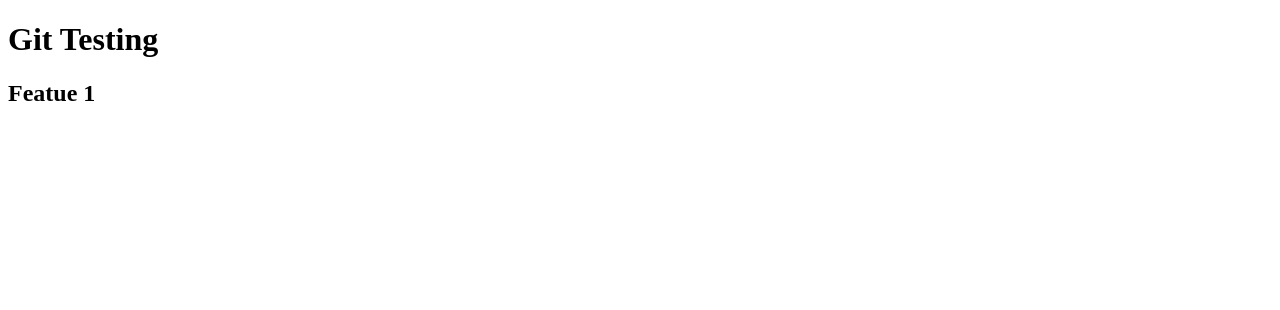
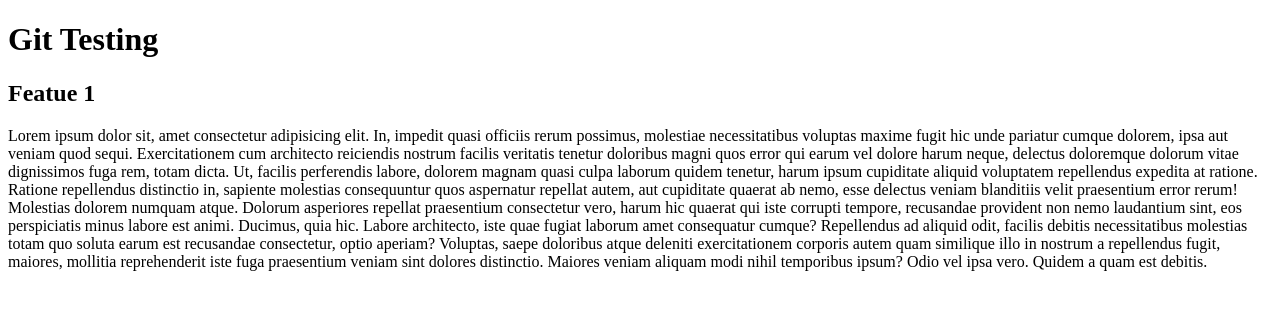
Before and after one commit to KyawZawHtet/Project, a plain HTML site: page index.html in a window 1280 px wide. Drawn offline with Linux system fonts and the light colour scheme.

Commit message:
add para

```diff
--- a/index.html
+++ b/index.html
@@ -1,13 +1,38 @@
 <!DOCTYPE html>
 <html lang="en">
-<head>
-    <meta charset="UTF-8">
-    <meta name="viewport" content="width=device-width, initial-scale=1.0">
+  <head>
+    <meta charset="UTF-8" />
+    <meta name="viewport" content="width=device-width, initial-scale=1.0" />
     <title>Document</title>
-</head>
-<body>
+  </head>
+  <body>
     <h1>Git Testing</h1>
 
     <h2>Featue 1</h2>
-</body>
+
+    <p>
+      Lorem ipsum dolor sit, amet consectetur adipisicing elit. In, impedit
+      quasi officiis rerum possimus, molestiae necessitatibus voluptas maxime
+      fugit hic unde pariatur cumque dolorem, ipsa aut veniam quod sequi.
+      Exercitationem cum architecto reiciendis nostrum facilis veritatis tenetur
+      doloribus magni quos error qui earum vel dolore harum neque, delectus
+      doloremque dolorum vitae dignissimos fuga rem, totam dicta. Ut, facilis
+      perferendis labore, dolorem magnam quasi culpa laborum quidem tenetur,
+      harum ipsum cupiditate aliquid voluptatem repellendus expedita at ratione.
+      Ratione repellendus distinctio in, sapiente molestias consequuntur quos
+      aspernatur repellat autem, aut cupiditate quaerat ab nemo, esse delectus
+      veniam blanditiis velit praesentium error rerum! Molestias dolorem numquam
+      atque. Dolorum asperiores repellat praesentium consectetur vero, harum hic
+      quaerat qui iste corrupti tempore, recusandae provident non nemo
+      laudantium sint, eos perspiciatis minus labore est animi. Ducimus, quia
+      hic. Labore architecto, iste quae fugiat laborum amet consequatur cumque?
+      Repellendus ad aliquid odit, facilis debitis necessitatibus molestias
+      totam quo soluta earum est recusandae consectetur, optio aperiam?
+      Voluptas, saepe doloribus atque deleniti exercitationem corporis autem
+      quam similique illo in nostrum a repellendus fugit, maiores, mollitia
+      reprehenderit iste fuga praesentium veniam sint dolores distinctio.
+      Maiores veniam aliquam modi nihil temporibus ipsum? Odio vel ipsa vero.
+      Quidem a quam est debitis.
+    </p>
+  </body>
 </html>
```
